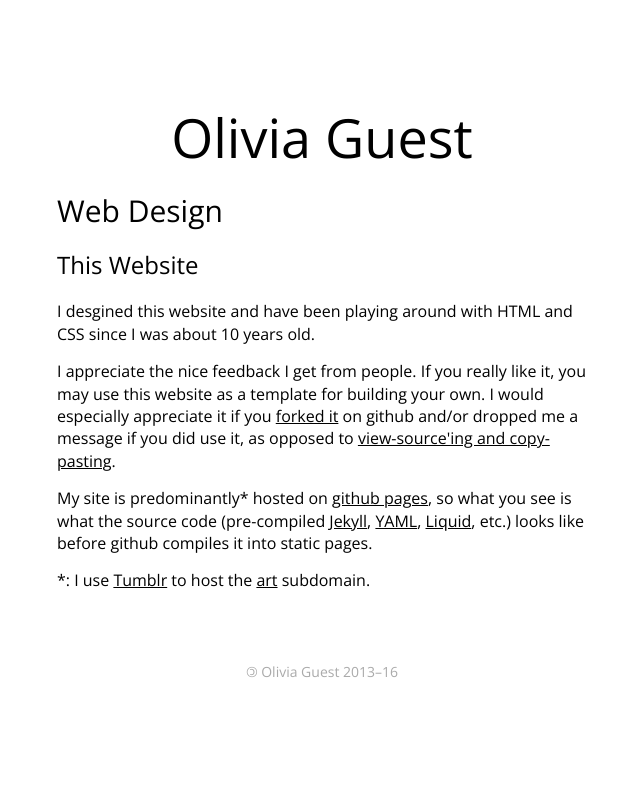
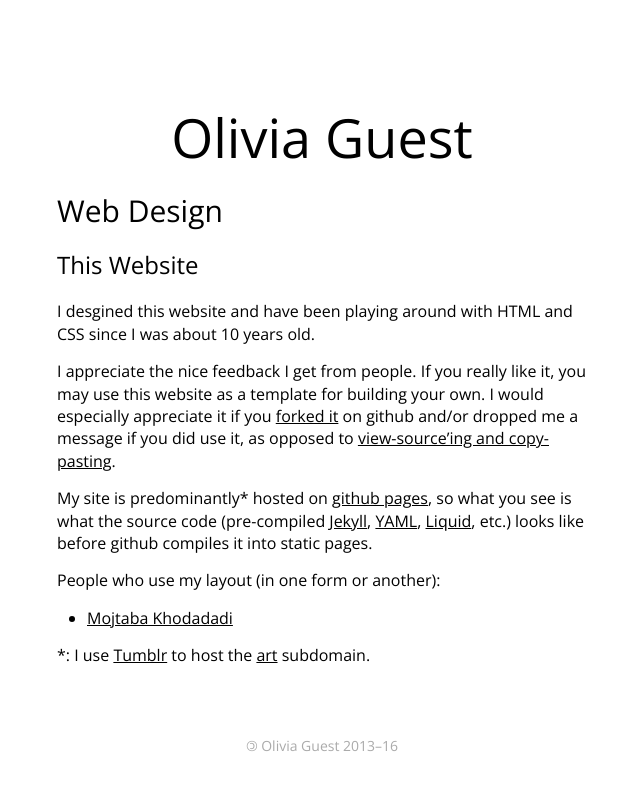
Before and after one commit to oliviaguest/oliviaguest.github.io, a Jekyll site: the page built from web-design.md, in a window 1280 px wide. Shown: the top 790 px of the page, without its empty margins (318-958 px from the left). Built offline with Jekyll 4.4.1, drawn with Linux system fonts in a browser that asks for light colours; nearby versions of some CDN libraries.

Commit message:
Update web-design.md

```diff
--- a/web-design.md
+++ b/web-design.md
@@ -7,11 +7,15 @@
 
 ## This Website
 
-<p>I desgined this website and have been playing around with HTML and CSS since I was about 10 years old.</p>
+I desgined this website and have been playing around with HTML and CSS since I was about 10 years old.
 
-<p>I appreciate the nice feedback I get from people. If you really like it, you may use this website as a template for building your own. I would especially appreciate it if you <a href="//github.com/oliviaguest/oliviaguest.github.io">forked it</a> on github and/or dropped me a message if you did use it, as opposed to <a href="https://twitter.com/o_guest/status/696758773235458048">view-source'ing and copy-pasting</a>.</p>
+I appreciate the nice feedback I get from people. If you really like it, you may use this website as a template for building your own. I would especially appreciate it if you <a href="//github.com/oliviaguest/oliviaguest.github.io">forked it</a> on github and/or dropped me a message if you did use it, as opposed to <a href="https://twitter.com/o_guest/status/696758773235458048">view-source'ing and copy-pasting</a>.
 
-<p>My site is predominantly* hosted on <a href="//pages.github.com/">github pages</a>, so what you see is what the source code (pre-compiled <a href="//jekyllrb.com/">Jekyll</a>, <a href="//yaml.org/">YAML</a>, <a href="//github.com/Shopify/liquid/wiki">Liquid</a>, etc.) looks like before github compiles it into static pages.
-</p>
+My site is predominantly* hosted on <a href="//pages.github.com/">github pages</a>, so what you see is what the source code (pre-compiled <a href="//jekyllrb.com/">Jekyll</a>, <a href="//yaml.org/">YAML</a>, <a href="//github.com/Shopify/liquid/wiki">Liquid</a>, etc.) looks like before github compiles it into static pages.
+
+
+People who use my layout (in one form or another):
+
++ [Mojtaba Khodadadi](http://users.ictp.it/~mkhodada/)
 
 *: I use [Tumblr](//tumblr.com/) to host the [art](http://art.oliviaguest.com/) subdomain.
```
